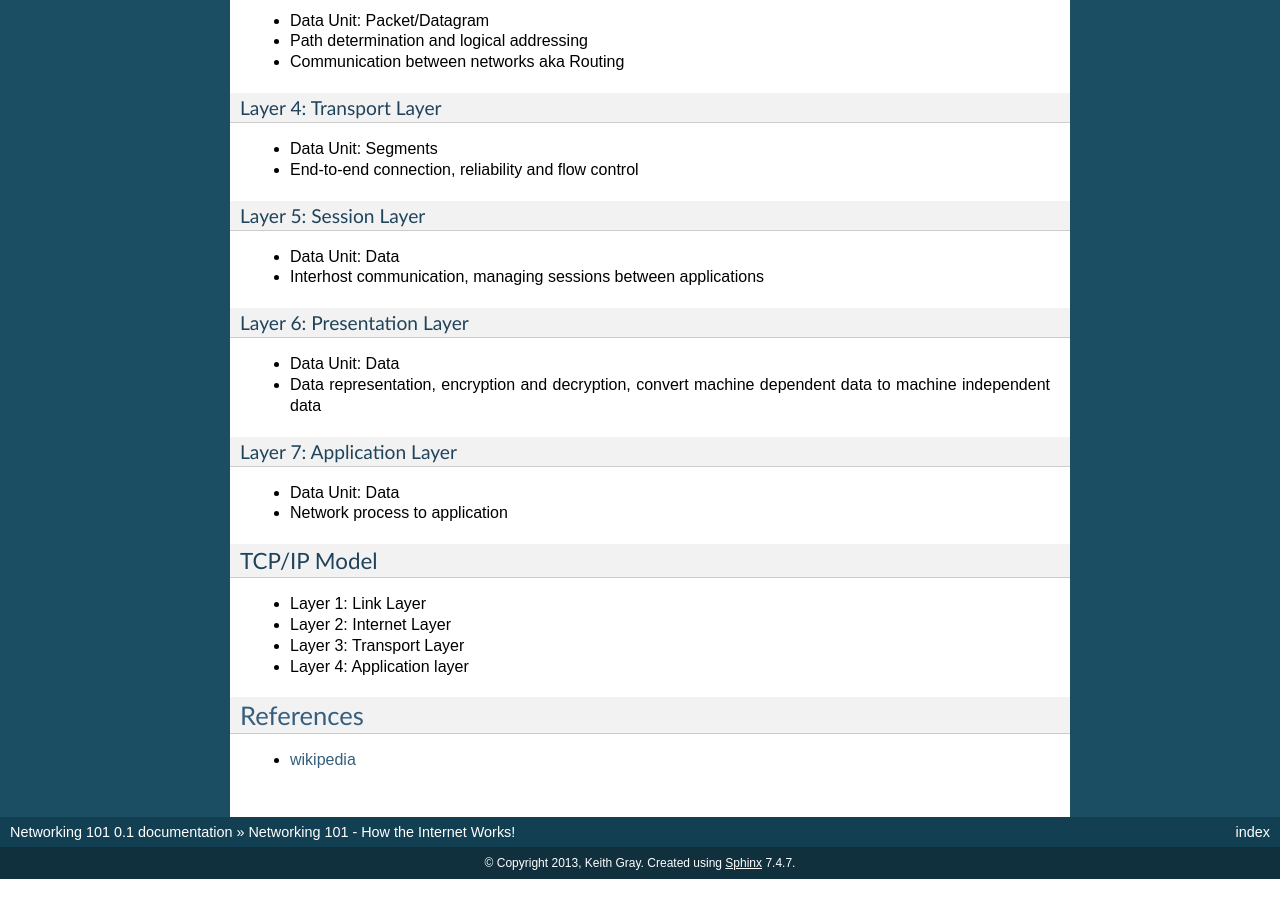
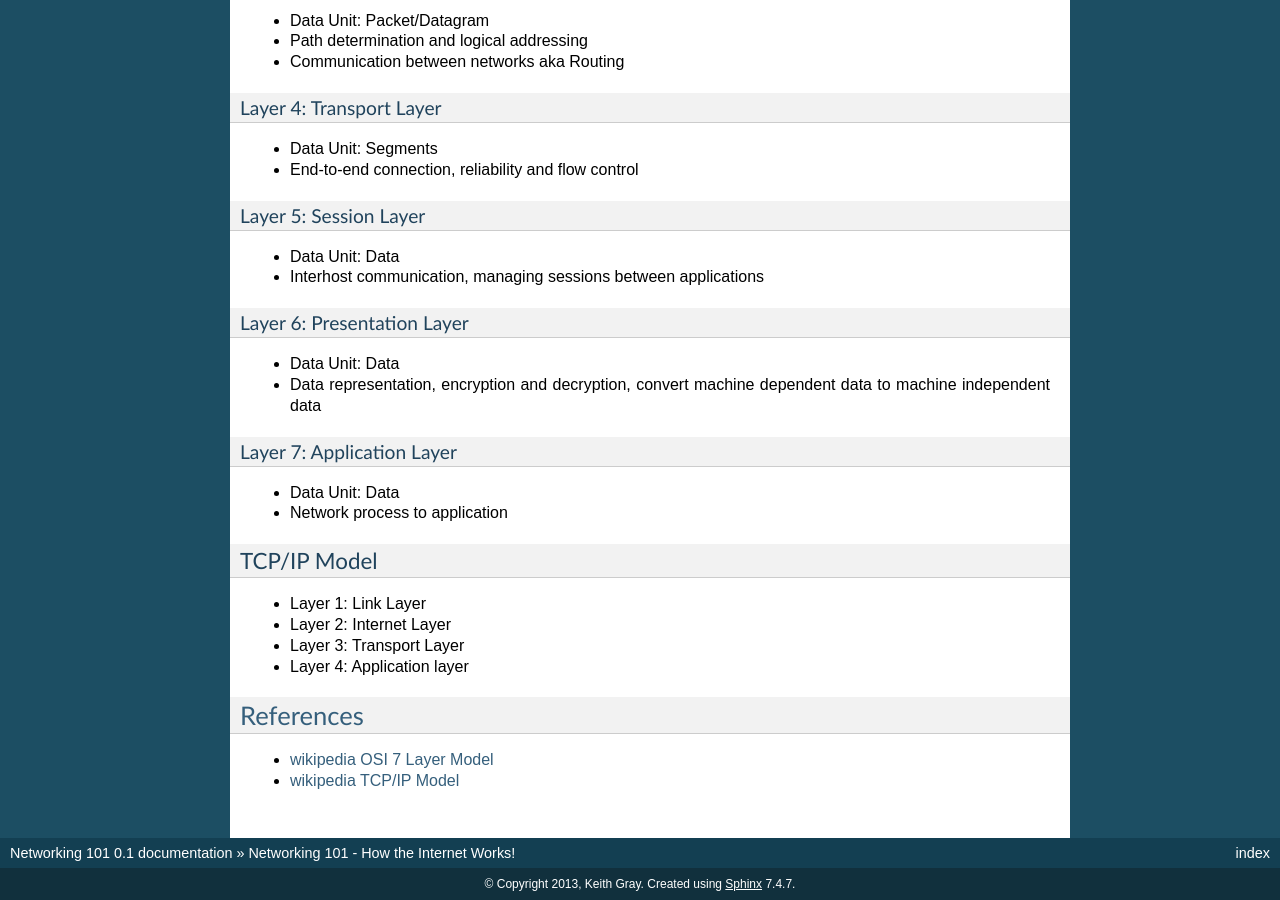
Before and after one commit to keith-gray-powereng/networking101, a Sphinx documentation site: the page built from source/index.rst, in a window 1280 px wide and 900 px high, scrolled down 1544 px. Built offline with Sphinx 7.4.7, drawn with Linux system fonts in a browser that asks for light colours; formulas are drawn with MathJax 3; before the commit the page ends 2423 px from its top, so only the background shows below that.

Commit message:
Fixed the references

```diff
--- a/source/index.rst
+++ b/source/index.rst
@@ -118,6 +118,8 @@ TCP/IP Model
 
 References
 ==========
-* `wikipedia`_
+* `wikipedia OSI 7 Layer Model`_
+* `wikipedia TCP/IP Model`_
 
-.. _wikipedia: http://en.wikipedia.org/wiki/OSI_model
+.. _`wikipedia OSI 7 Layer Model`: http://en.wikipedia.org/wiki/OSI_model
+.. _`wikipedia TCP/IP Model`: http://en.wikipedia.org/wiki/TCP/IP_model
```
